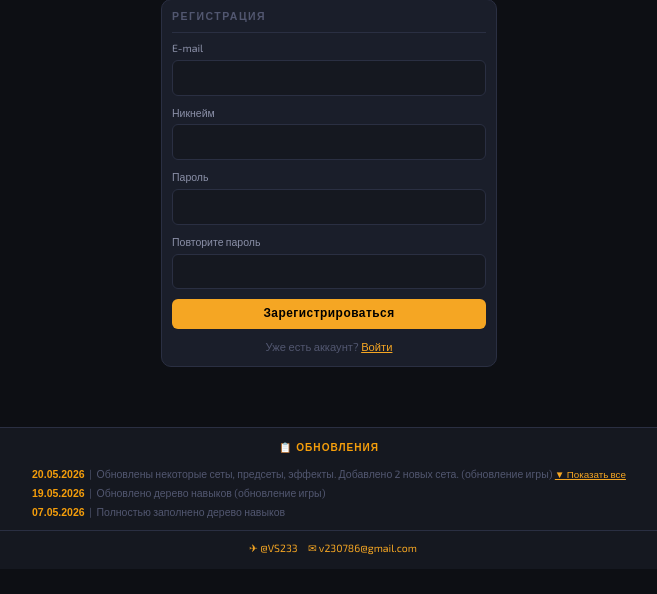
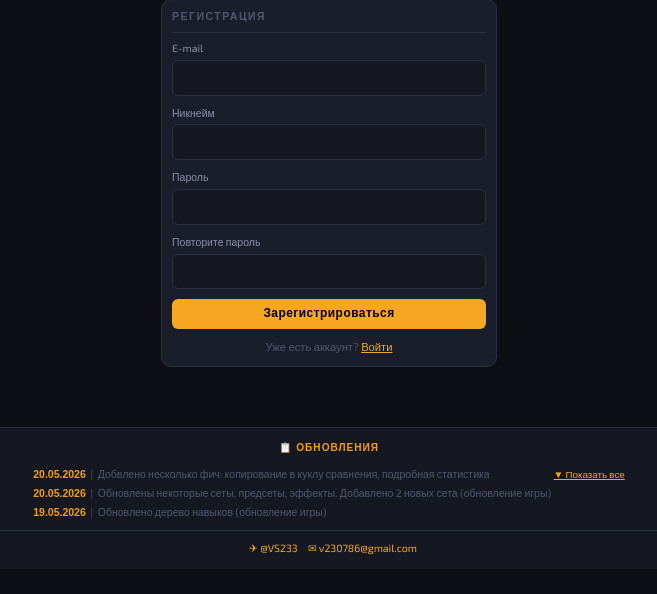
Before and after one commit to VS233/gkcalc, a Django app: page /accounts/register/ in a window 1280 px wide. Shown: the part 105-699 px from the top of the page, without its empty margins (311-968 px from the left). Run offline with Django 5.2, Linux system fonts and the light colour scheme; parts of the project's set-up code (start-up, migrations or seed data) failed here and were passed over; some libraries are stand-ins or nearby versions; some web fonts are replaced.

Commit message:
Detailed_statistics

```diff
--- a/templates/base.html
+++ b/templates/base.html
@@ -42,9 +42,11 @@
   <div style="margin-bottom:10px;">
     <div style="font-size:0.72rem;font-weight:600;color:#f59e0b;margin-bottom:6px;letter-spacing:1px;">📋 ОБНОВЛЕНИЯ</div>
     <div style="display:inline-flex;flex-direction:column;align-items:flex-start;gap:3px;" id="changelog-list">
-      <span><span style="color:#f59e0b;font-weight:600;">20.05.2026</span> &nbsp;|&nbsp; Обновлены некоторые сеты, предсеты, эффекты. Добавлено 2 новых сета. (обновление игры)</span>
+      <span><span style="color:#f59e0b;font-weight:600;">20.05.2026</span> &nbsp;|&nbsp; Добвлено несколько фич: копирование в куклу сравнения, подробная статистика</span>
+      <span><span style="color:#f59e0b;font-weight:600;">20.05.2026</span> &nbsp;|&nbsp; Обновлены некоторые сеты, предсеты, эффекты. Добавлено 2 новых сета (обновление игры)</span>
       <span><span style="color:#f59e0b;font-weight:600;">19.05.2026</span> &nbsp;|&nbsp; Обновлено дерево навыков (обновление игры)</span>
-      <span><span style="color:#f59e0b;font-weight:600;">07.05.2026</span> &nbsp;|&nbsp; Полностью заполнено дерево навыков</span>
+
+      <span class="changelog-hidden" style="display:none;"><span style="color:#f59e0b;font-weight:600;">07.05.2026</span> &nbsp;|&nbsp; Полностью заполнено дерево навыков</span>
       <span class="changelog-hidden" style="display:none;"><span style="color:#f59e0b;font-weight:600;">05.05.2026</span> &nbsp;|&nbsp; Запуск калькулятора</span>
     </div>
     <button onclick="toggleChangelog(this)"
```
